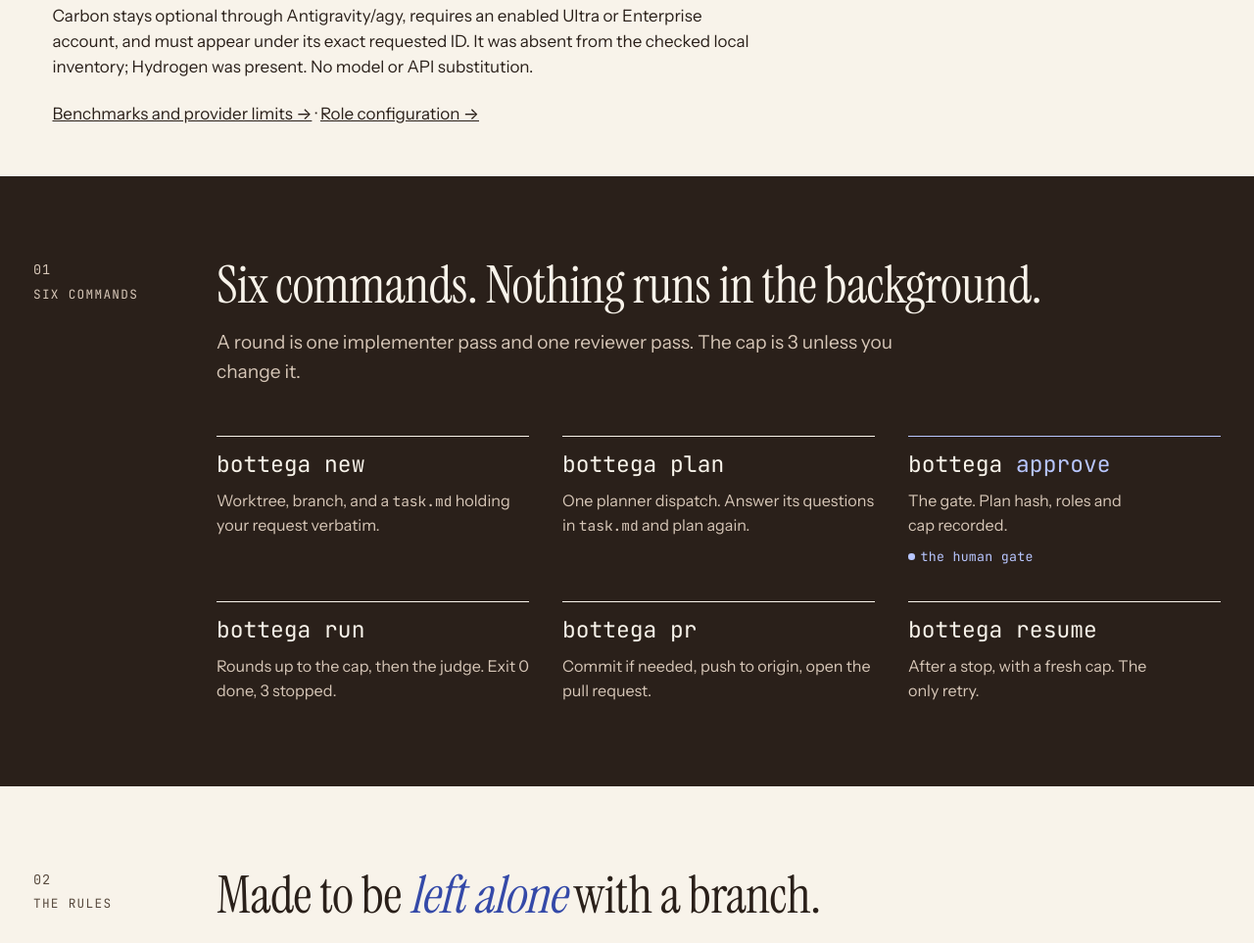
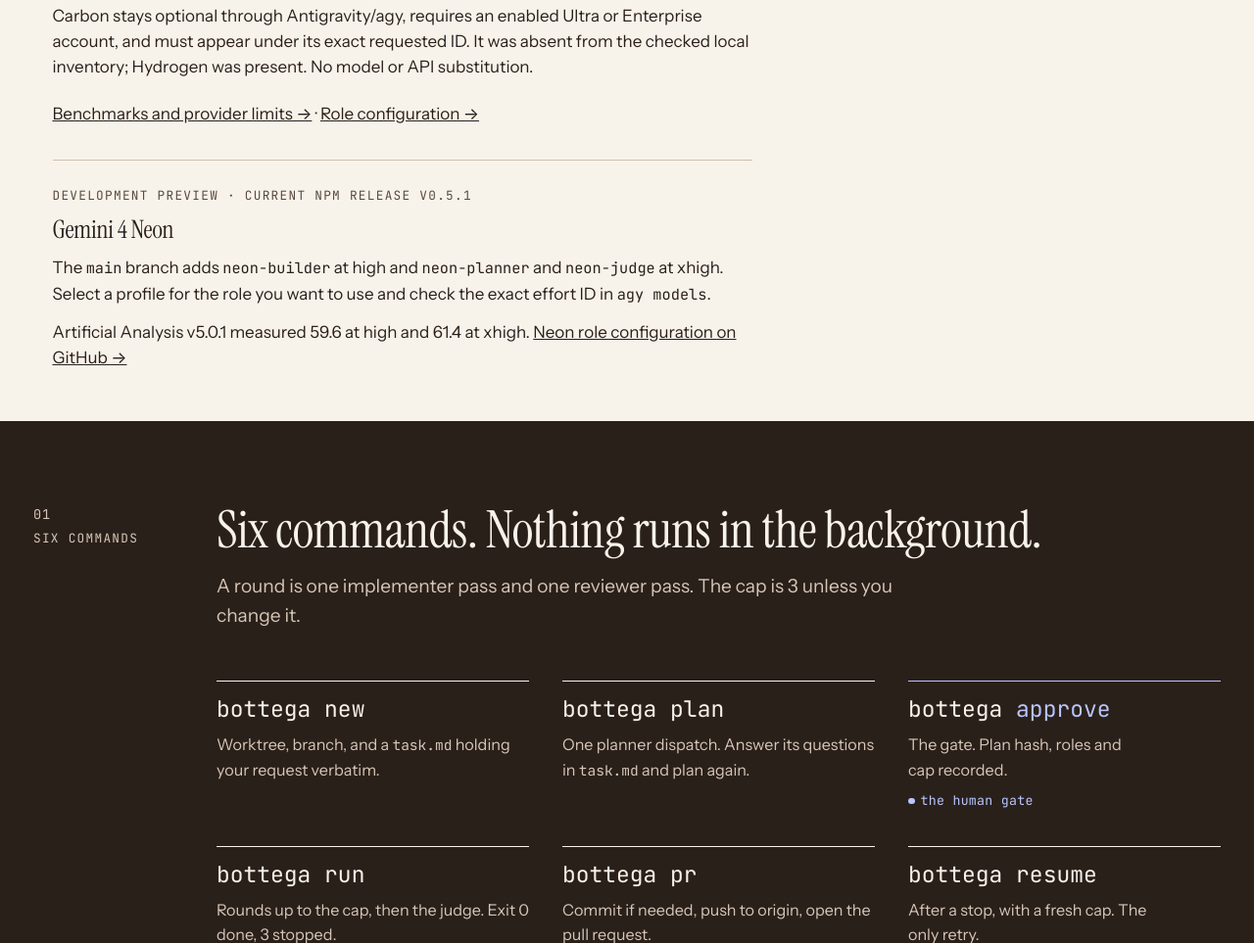
Before and after one commit to reasance/bottega-kit.sh, an Astro site: page / in a window 1280 px wide. Shown: the part 1813-2776 px from the top of the page at 98% size. Built offline with nearby package versions, Linux system fonts and the light colour scheme; Astro itself is replaced by a stand-in of ours; no server answers.

Commit message:
Show the Gemini 4 Neon development preview

```diff
--- a/src/pages/docs/models.md
+++ b/src/pages/docs/models.md
@@ -6,6 +6,9 @@ path: '/docs/models'
 ---
 
 <!-- Generated from the released kit by npm run sync-kit. -->
+
+[Gemini 4 Neon development preview](/#gemini-4-neon) describes the profiles available from `main`.
+
 <!-- BEGIN AUTOGEN -->
 
 # Model reference: Artificial Analysis Intelligence Index v5.0.1
--- a/src/pages/index.astro
+++ b/src/pages/index.astro
@@ -223,6 +223,23 @@ const stagger = (i: number) => `--d:${(i * 0.06).toFixed(2)}s`;
       <a href="/docs/models/" class="underline">Benchmarks and provider limits →</a>
       · <a href="/docs/configuration/" class="underline">Role configuration →</a>
     </p>
+    <article
+      id="gemini-4-neon"
+      aria-labelledby="neon-title"
+      class="mt-8 max-w-2xl scroll-mt-20 border-t border-[var(--color-line)] pt-6"
+    >
+      <p class="eyebrow mb-3">Development preview · current npm release v{kit.version}</p>
+      <h3 id="neon-title" class="text-2xl mb-3">Gemini 4 Neon</h3>
+      <p class="mb-3">
+        The <code>main</code> branch adds <code>neon-builder</code> at high and <code>neon-planner</code>
+        and <code>neon-judge</code> at xhigh. Select a profile for the role you want to use and check
+        the exact effort ID in <code>agy models</code>.
+      </p>
+      <p>
+        Artificial Analysis v5.0.1 measured 59.6 at high and 61.4 at xhigh.
+        <a href="https://github.com/reasance/bottega-kit/blob/main/docs/configuration.md#optional-google-frontier-profiles" class="underline">Neon role configuration on GitHub →</a>
+      </p>
+    </article>
   </section>
 
   <!-- 01 · the commands -->
```
